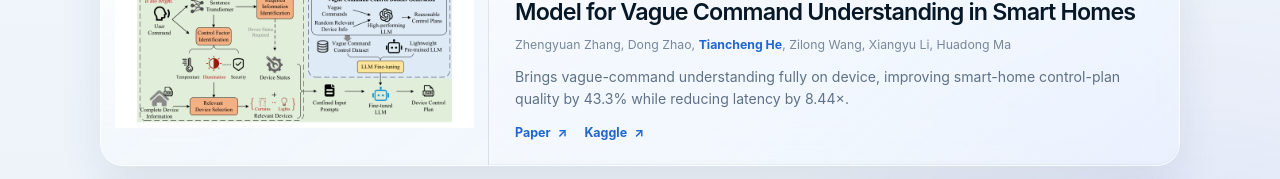
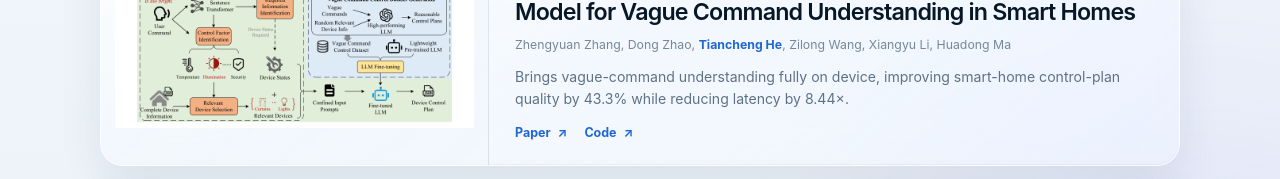
Before and after one commit to Tianchenggg/Tianchenggg.github.io, a Next.js app: page / in a window 1280 px wide. Shown: the part 1100-1279 px from the top of the page. Built offline with nearby package versions, Linux system fonts and the light colour scheme.

Commit message:
Label VCU-LLM Kaggle resource as code

```diff
--- a/app/page.tsx
+++ b/app/page.tsx
@@ -38,7 +38,7 @@ const publications: Publication[] = [
     links: [
       { label: "Paper", href: "https://doi.org/10.1145/3810190" },
       {
-        label: "Kaggle",
+        label: "Code",
         href: "https://www.kaggle.com/datasets/liema77/on-device-vcu-llm-vague-smart-home-commands",
       },
     ],
```
Also changed, not shown: 18 other files (tests, documents, lock files or other folders).
